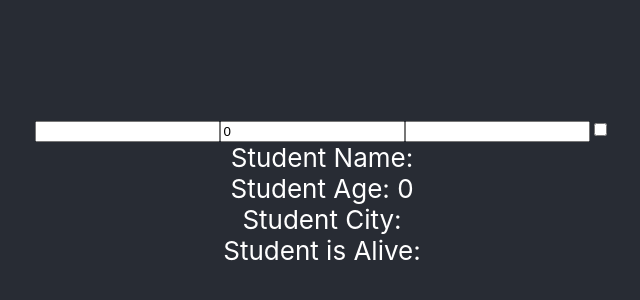
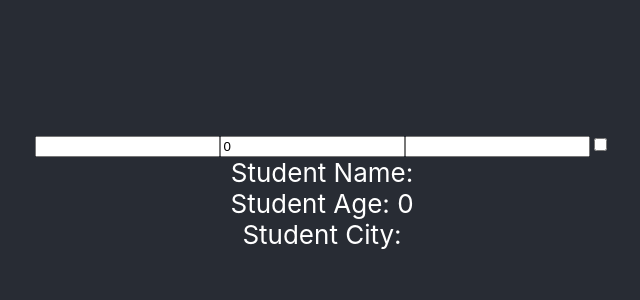
Before and after one commit to clopez53/comit-exercises, a React (Create React App) app in the folder react/typescriptapp/: page / in a window 1280 px wide. Shown: the part 212-512 px from the top of the page, without its empty margins (318-958 px from the left). Built offline with nearby package versions, Linux system fonts and the light colour scheme.

Commit message:
removed isAlive label

```diff
--- a/react/typescriptapp/src/App.tsx
+++ b/react/typescriptapp/src/App.tsx
@@ -52,7 +52,7 @@ function App() {
         <label>Student Name: {student.name}</label>
         <label>Student Age: {student.age}</label>
         <label>Student City: {student.city}</label>
-        <label>Student is Alive: {student.isAlive}</label>
+
 
         {/* {students.map(student => <Student name={student.name} age={student.age} />)}
         {products.map(product => <ProductComponent name={product.name} description={product.description} />)} */}
```
